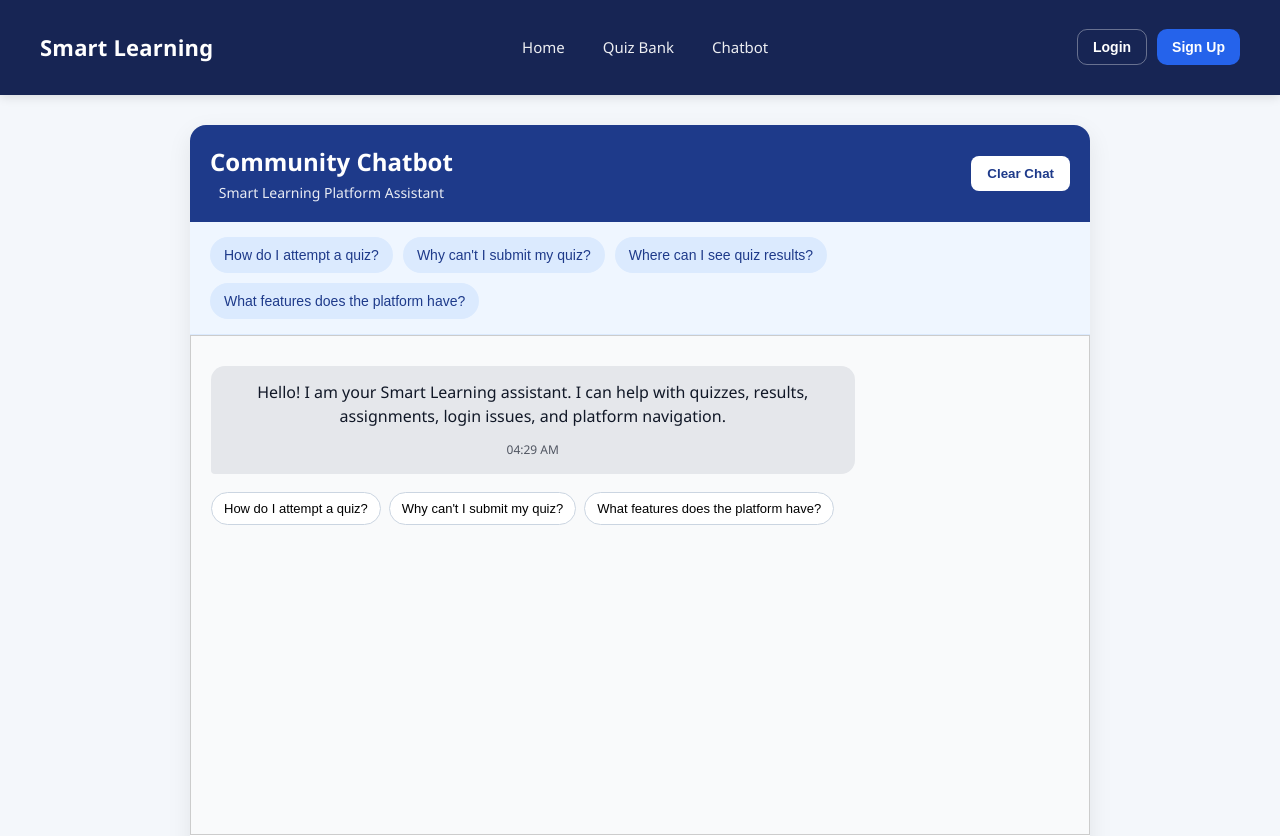
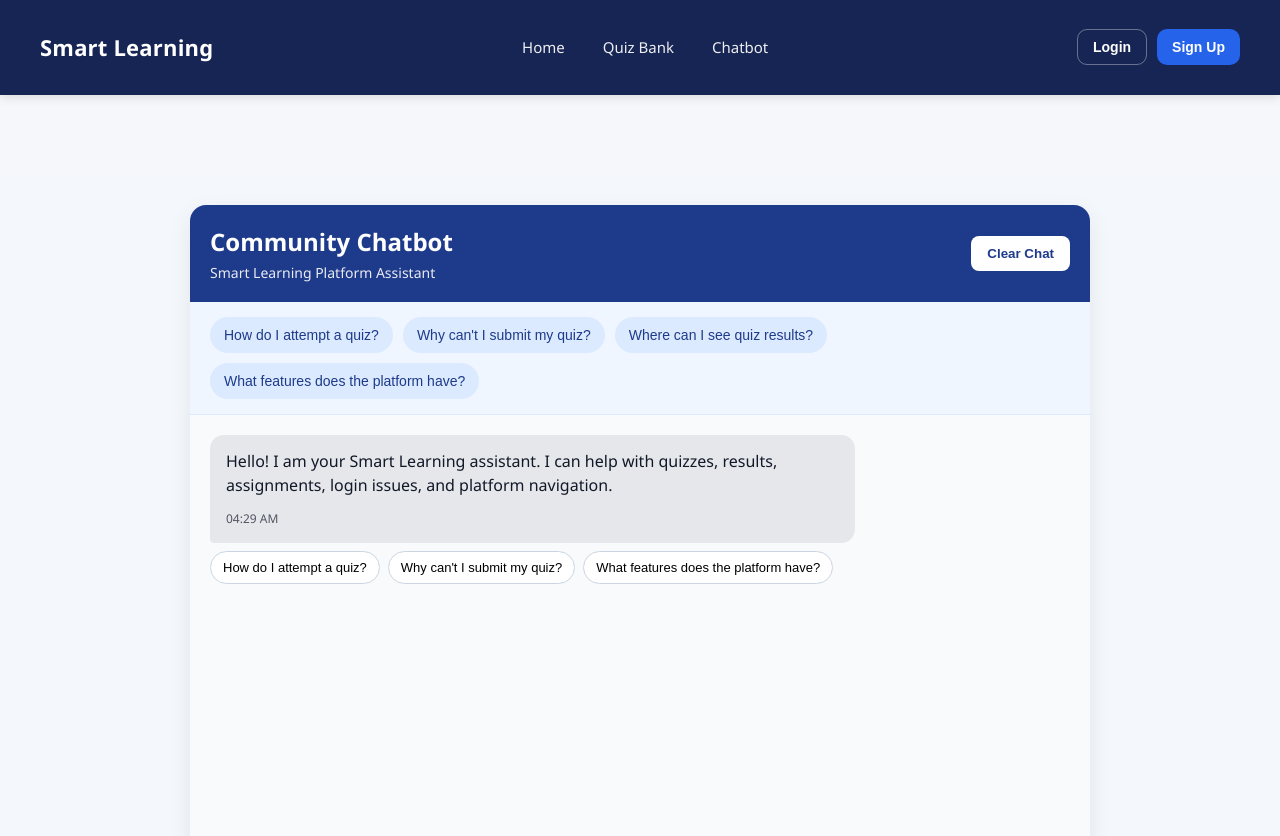
Before and after one commit to dhushan7/Smart-Learning-Management-wd1.1-12, a React (Create React App) app in the folder frontend/: page /chatbot in a window 1280 px wide. Shown: the top 836 px of the page. Built offline with nearby package versions, Linux system fonts and the light colour scheme; no server answers.

Commit message:
Refine community chatbot styles

```diff
--- a/frontend/src/pages/CommunityChatbot.css
+++ b/frontend/src/pages/CommunityChatbot.css
@@ -1,57 +1,8 @@
-.chat-container {
-  max-width: 600px;
-  margin: 30px auto;
-  text-align: center;
-}
-
-.chat-box {
-  border: 1px solid #ccc;
-  height: 400px;
-  overflow-y: auto;
-  padding: 10px;
-  background: #f9f9f9;
-}
-
-.message {
-  margin: 10px 0;
-  padding: 10px;
-  border-radius: 8px;
-  max-width: 70%;
-}
-
-.message.user {
-  background: #007bff;
-  color: white;
-  margin-left: auto;
-}
-
-.message.bot {
-  background: #e4e4e4;
-  margin-right: auto;
-}
-
-.input-area {
-  display: flex;
-  margin-top: 10px;
-}
-
-.input-area input {
-  flex: 1;
-  padding: 10px;
-}
-
-.input-area button {
-  padding: 10px 15px;
-  background: #28a745;
-  color: white;
-  border: none;
-  cursor: pointer;
-}
-
 .chatbot-page {
   min-height: 100vh;
   background: #f4f7fb;
   padding: 30px 15px;
+  margin-top: 10vh;
 }
 
 .chat-container {
```
